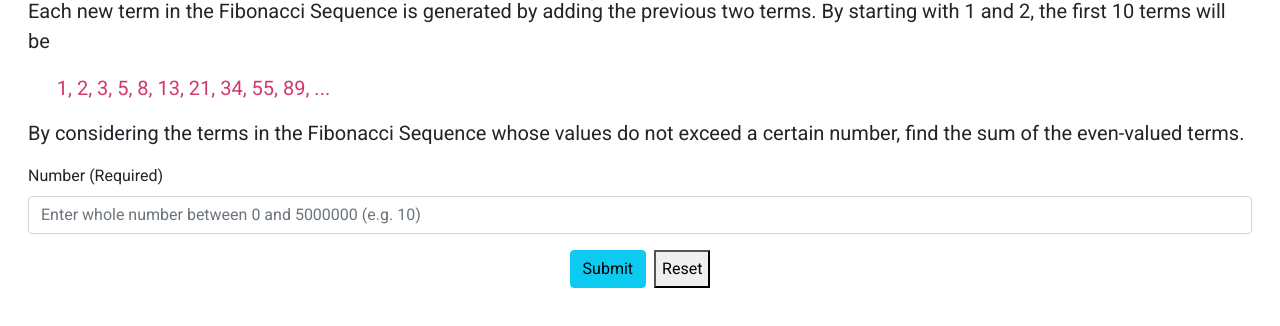
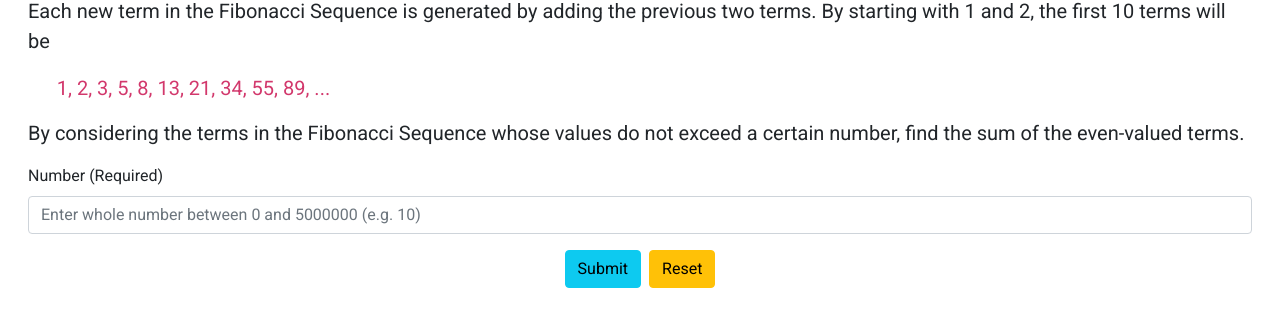
Before and after one commit to derektypist/project-euler-002, a plain HTML site: page index.html in a window 1280 px wide. Shown: the part 122-448 px from the top of the page. Drawn offline with nearby package versions, Linux system fonts and the light colour scheme.

Commit message:
Updated index.html

```diff
--- a/index.html
+++ b/index.html
@@ -35,7 +35,7 @@
             <!-- Set Up and Center Buttons -->
             <article class="d-grid gap-2 d-flex justify-content-center">
                 <button type="button" onclick="getNumberInfo()" class="btn btn-info">Submit</button>
-                <button class="reset" onclick="clearInfo()" class="btn btn-warning">Reset</button>
+                <button type="reset" onclick="clearInfo()" class="btn btn-warning">Reset</button>
             </article>
         </form>
 
```
